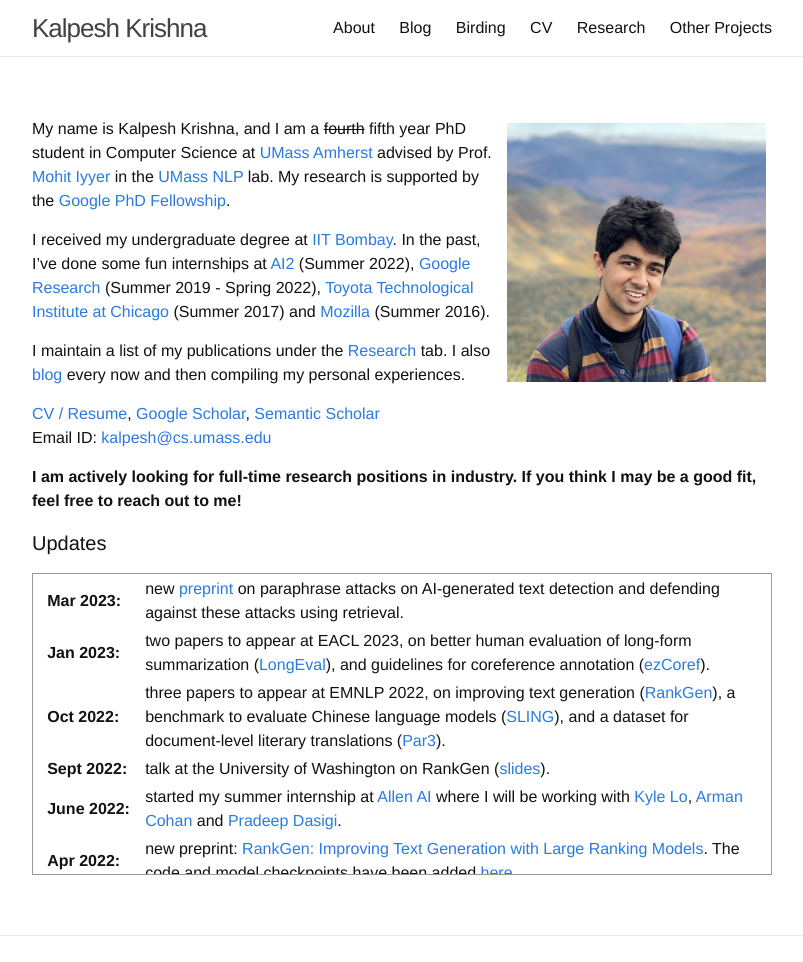
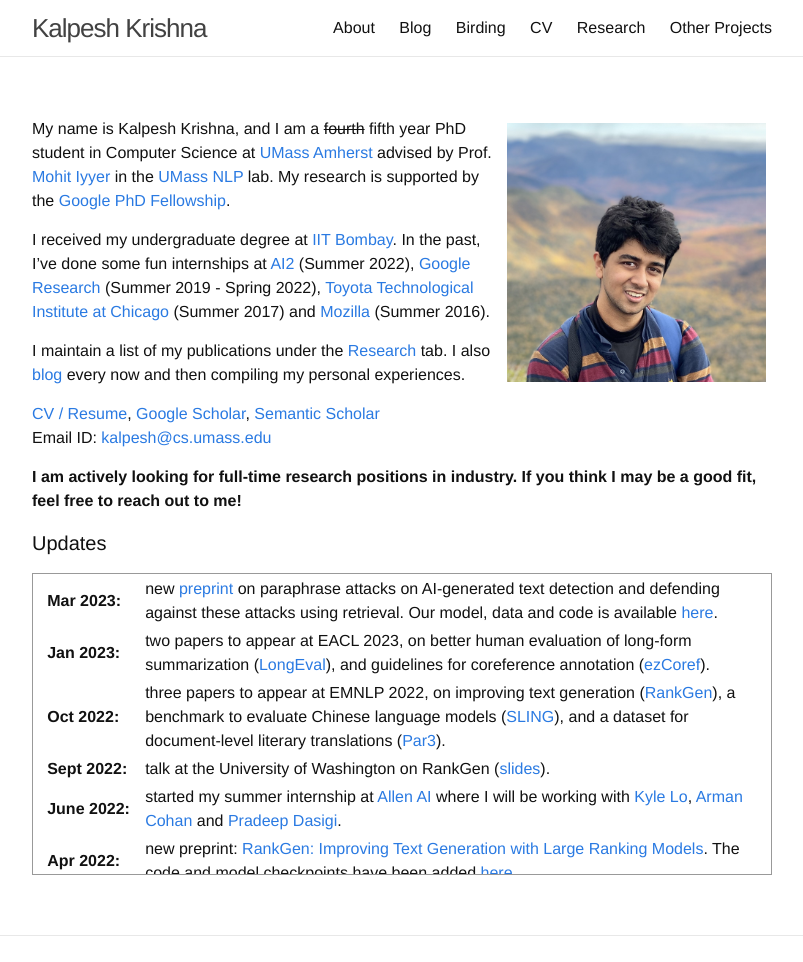
Before and after one commit to martiansideofthemoon/martiansideofthemoon.github.io, a Jekyll site: the page built from index.md, in a window 1280 px wide, cut to the strip 0-962 px from the top of the page. Shown: the whole strip, without its empty margins (238-1041 px from the left). Built offline with Jekyll 4.4.1, drawn with Linux system fonts in a browser that asks for light colours; comment, search, counter and statistics services are not loaded.

Commit message:
Update index.md

```diff
--- a/index.md
+++ b/index.md
@@ -22,7 +22,7 @@ Email ID: [kalpesh@cs.umass.edu](mailto:kalpesh@cs.umass.edu)
 <table>
 <col width="100px">
 <col width="650px">
-<tr><td><b>Mar 2023:</b></td><td>new <a href="https://arxiv.org/abs/2303.13408">preprint</a> on paraphrase attacks on AI-generated text detection and defending against these attacks using retrieval.</td></tr>
+<tr><td><b>Mar 2023:</b></td><td>new <a href="https://arxiv.org/abs/2303.13408">preprint</a> on paraphrase attacks on AI-generated text detection and defending against these attacks using retrieval. Our model, data and code is available <a href="https://github.com/martiansideofthemoon/ai-detection-paraphrases">here</a>.</td></tr>
   <tr><td><b>Jan 2023:</b></td><td>two papers to appear at EACL 2023, on better human evaluation of long-form summarization (<a href="https://arxiv.org/abs/2301.13298">LongEval</a>), and guidelines for coreference annotation (<a href="https://arxiv.org/abs/2210.07188">ezCoref</a>).</td></tr>
   <tr><td><b>Oct 2022:</b></td><td>three papers to appear at EMNLP 2022, on improving text generation (<a href="https://arxiv.org/abs/2205.09726">RankGen</a>), a benchmark to evaluate Chinese language models (<a href="https://arxiv.org/abs/2210.11689">SLING</a>), and a dataset for document-level literary translations (<a href="https://arxiv.org/abs/2210.14250">Par3</a>).</td></tr>
   <tr><td><b>Sept 2022:</b></td><td>talk at the University of Washington on RankGen (<a href="https://drive.google.com/file/d/1320bRCUIzGnj4CAHmcVBTOdpE43tE0yB/view?usp=sharing">slides</a>).</td></tr>
```
